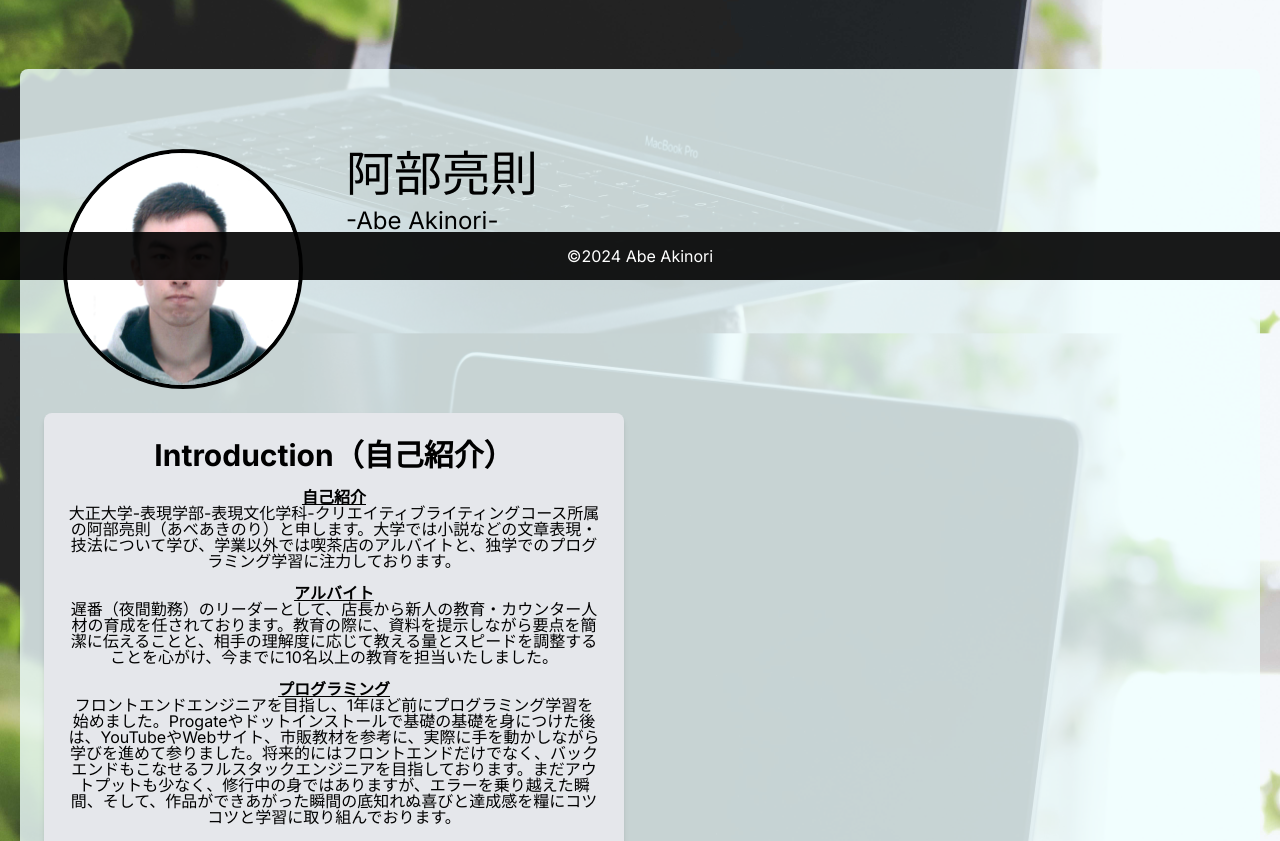
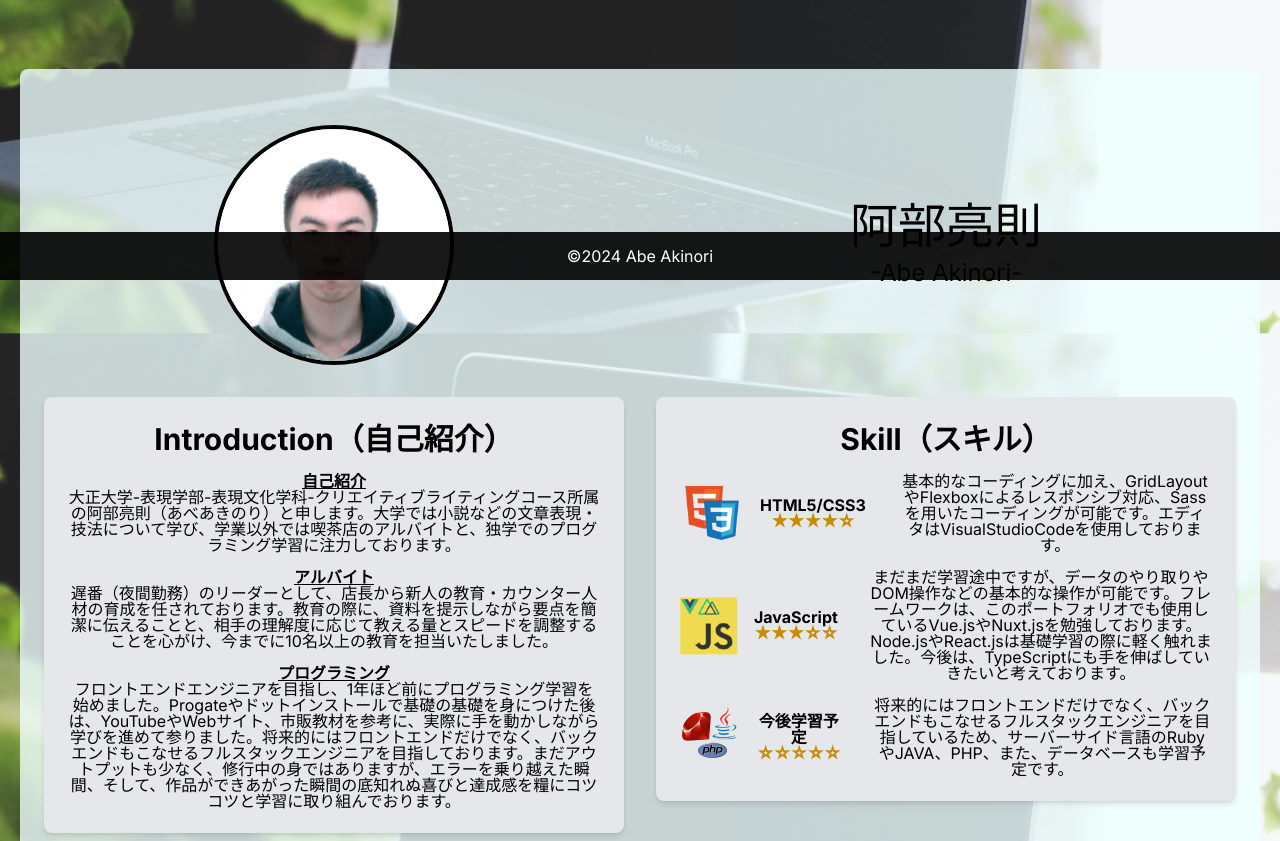
Before and after one commit to Akinori99/my-next-portfolio, a Next.js app: page /about in a window 1280 px wide. Shown: the part 520-1361 px from the top of the page. Built offline with nearby package versions, Linux system fonts and the light colour scheme.

Commit message:
♻️ Fixed so that elements are in two columns at tablet size and above.

```diff
--- a/app/about/page.jsx
+++ b/app/about/page.jsx
@@ -45,8 +45,7 @@ export default function ABOUT() {
     <div>
       <WRAPPER img="about.jpg" title="ABOUT">
         <CONTAINER>
-          <div className="grid grid-cols-1 md:grid-cols-2 gap-6 mt-6">
-            <div className="text-center">
+          <div className="col-span-1 text-center">
             <Image
               src="/img/myface.jpg"
               alt="myface"
@@ -56,13 +55,17 @@ export default function ABOUT() {
               priority
             />
           </div>
-            <div className="text-center md:text-left mt-6 md:mt-0">
+          <div className="col-span-1 text-center flex flex-col items-center justify-center mt-6 md:mt-0">
             <h1 className="text-5xl font-serif">阿部亮則</h1>
             <p className="text-2xl mt-2">-Abe Akinori-</p>
           </div>
+          <div className="col-span-1">
             {renderSection("Introduction（自己紹介）", introductionItems)}
+          </div>
+          <div className="col-span-1">
             {renderSection("Skill（スキル）", skillItems, true)}
-            <div className="bg-gray-200 rounded-lg shadow-md p-6 text-center md:col-span-2">
+          </div>
+          <div className="col-span-1 bg-gray-200 rounded-lg shadow-md p-6 text-center">
             <h2 className="text-3xl font-bold">Contact（連絡先）</h2>
             <div className="flex justify-center mt-4">
               <ContactIcon href="https://github.com/Akinori99" src="/img/github.png" alt="GitHub" />
@@ -72,7 +75,6 @@ export default function ABOUT() {
             <p className="mt-4">※ご連絡はTwitterのDMまたは、Gmailにてお願いいたします。</p>
             <p className="mt-2">※GitHubにて作品のコードを公開中！</p>
           </div>
-          </div>
         </CONTAINER>
         <BUTTON href="/works" txt="作品を見る" />
       </WRAPPER>
--- a/app/dist.css
+++ b/app/dist.css
@@ -528,6 +528,9 @@ video {
 .z-\[-1\] {
   z-index: -1;
 }
+.col-span-1 {
+  grid-column: span 1 / span 1;
+}
 .mx-2 {
   margin-left: 0.5rem;
   margin-right: 0.5rem;
@@ -641,9 +644,6 @@ video {
 }
 .justify-center {
   justify-content: center;
-}
-.gap-6 {
-  gap: 1.5rem;
 }
 .gap-8 {
   gap: 2rem;
@@ -936,10 +936,6 @@ video {
     grid-template-columns: repeat(2, minmax(0, 1fr));
   }
 
-  .md\:text-left {
-    text-align: left;
-  }
-
   .md\:text-\[16vw\] {
     font-size: 16vw;
   }
```
Lines whose indentation alone changed are shown as unchanged.
